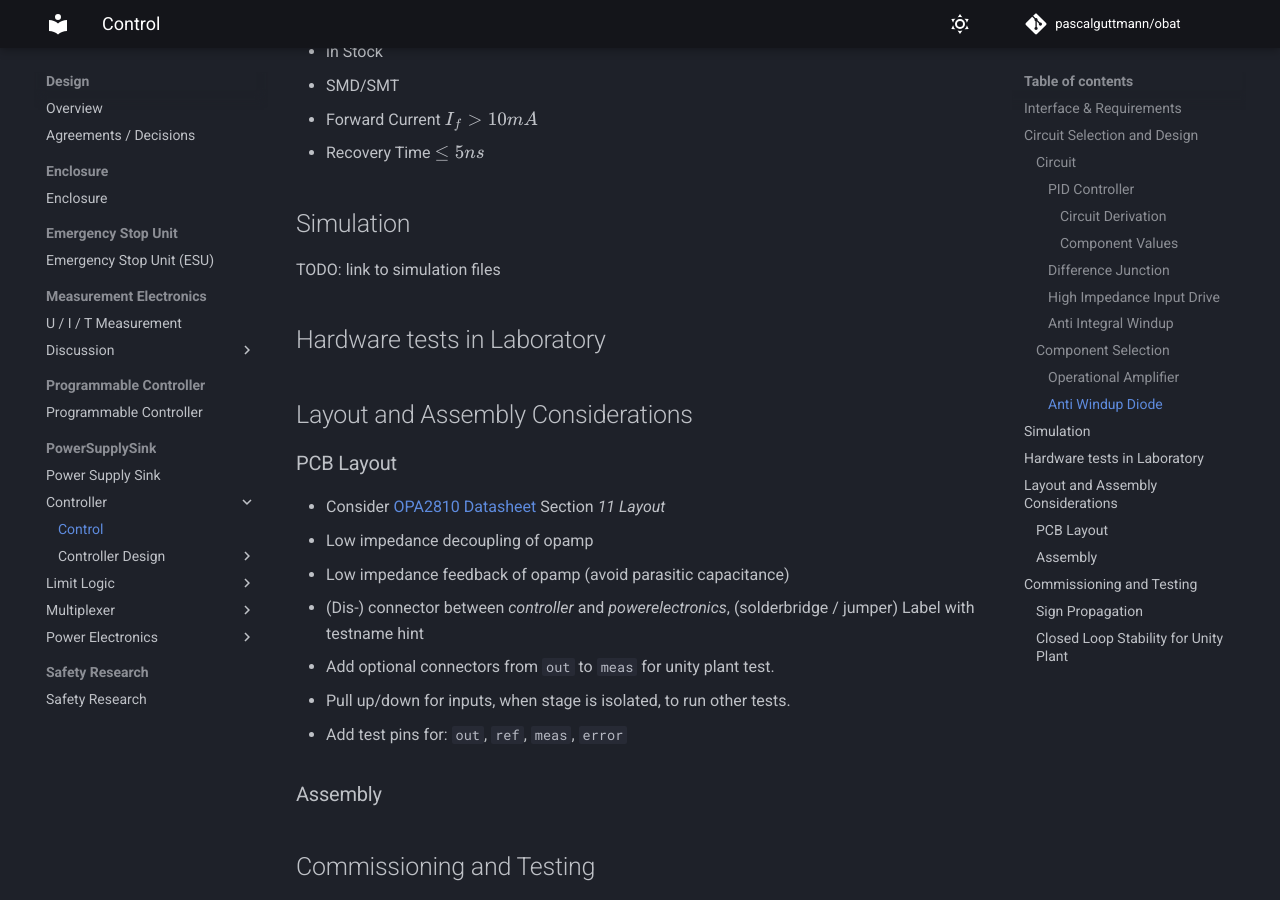
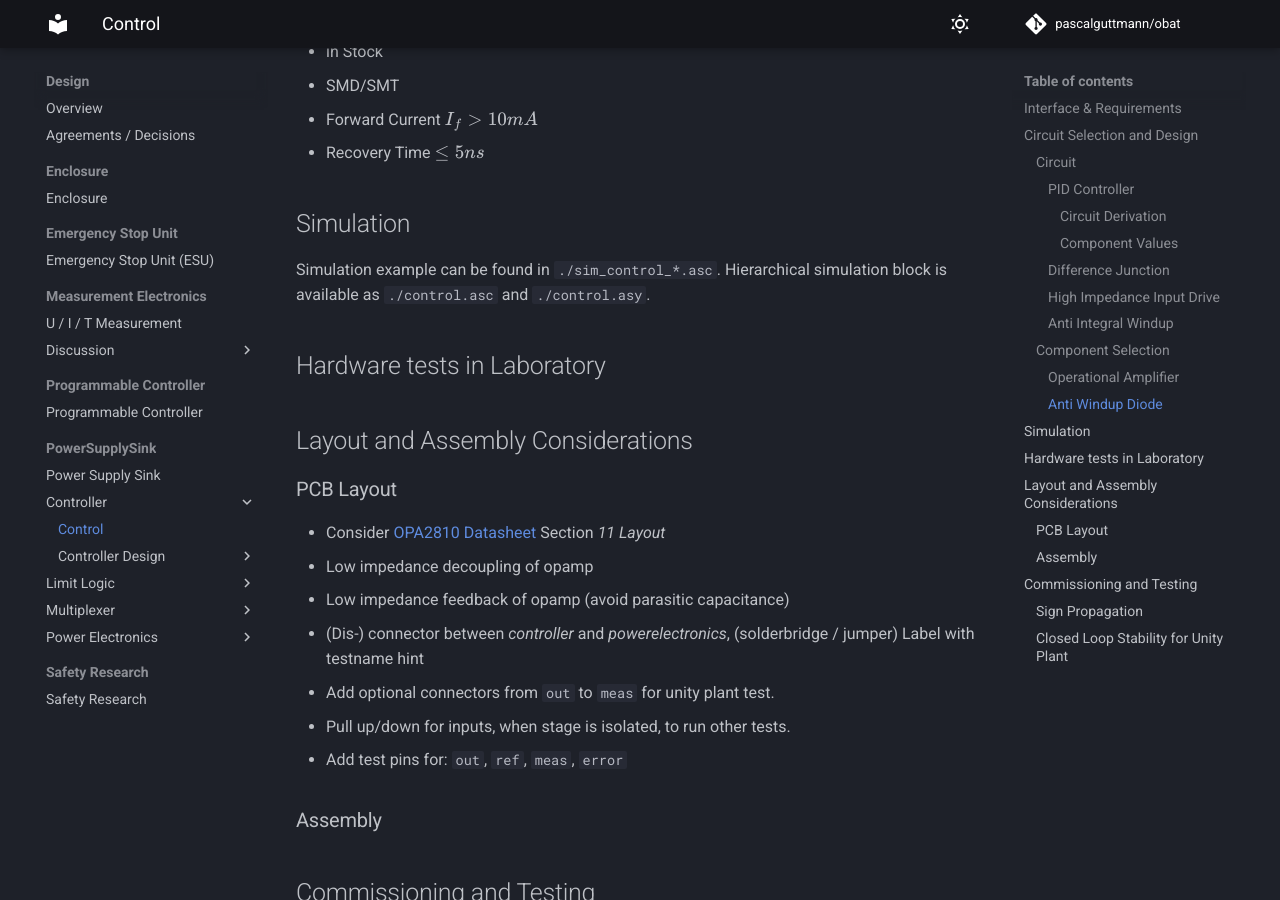
Before and after one commit to pascalguttmann/obat, an MkDocs documentation site: the page built from docs/design/pss/control/control.md, in a window 1280 px wide and 900 px high, scrolled down 7136 px. Built offline with MkDocs 1.6.1 and Material for MkDocs 9.7.7, drawn with Linux system fonts in a browser that asks for light colours; comment, search, counter and statistics services are not loaded.

Commit message:
add control ltspice simulation mention in doc

```diff
--- a/docs/design/pss/control/control.md
+++ b/docs/design/pss/control/control.md
@@ -272,7 +272,9 @@ no windup is expected due to the bias offset.
 
 ## Simulation
 
-TODO: link to simulation files
+Simulation example can be found in `./sim_control_*.asc`.
+Hierarchical simulation block is available as `./control.asc` and
+`./control.asy`.
 
 ## Hardware tests in Laboratory
 
```
